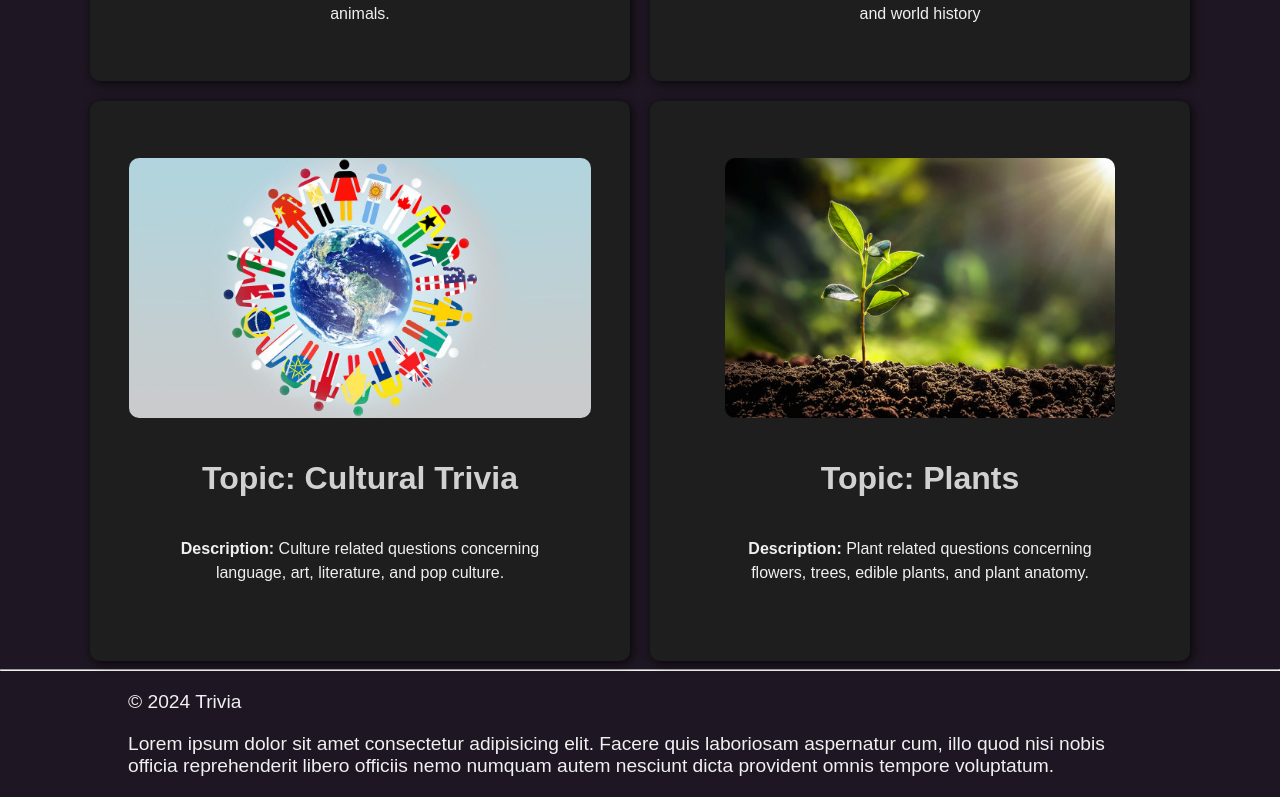
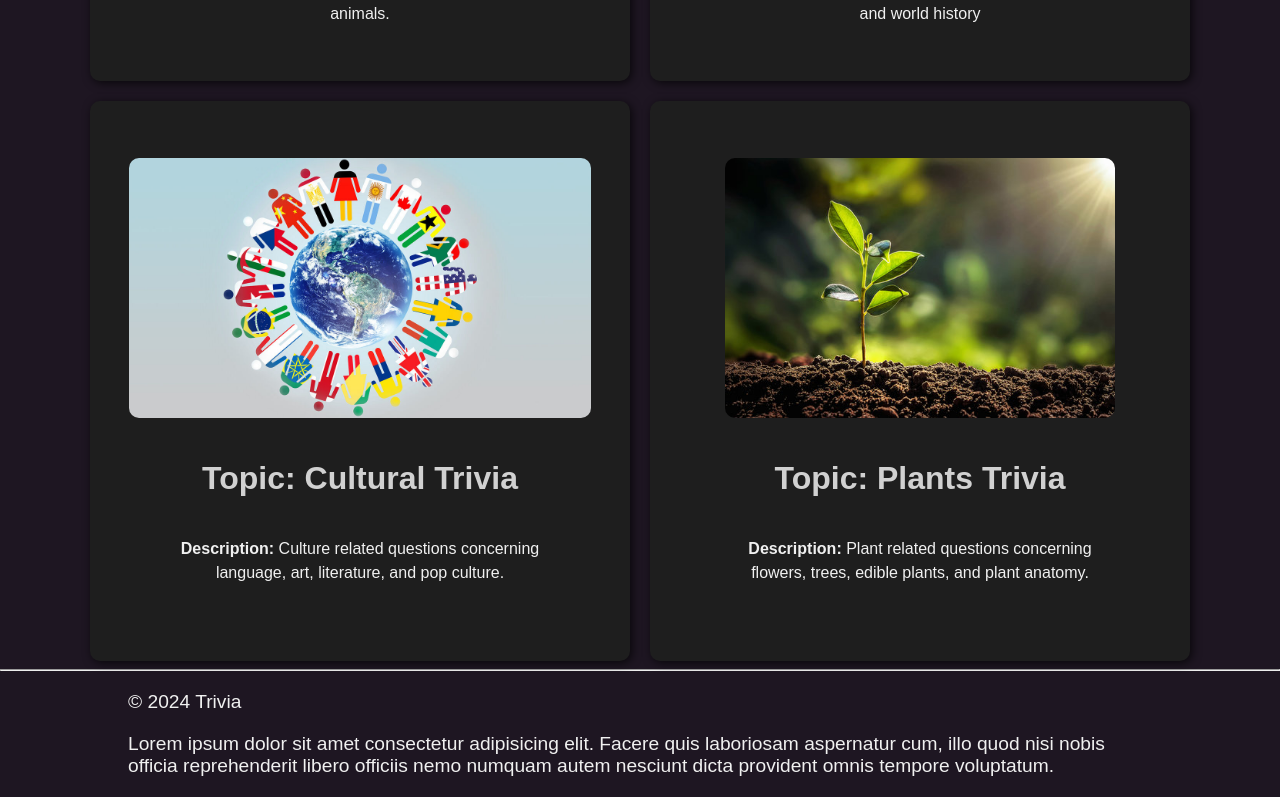
Before and after one commit to Heng-Pok/Trivia-App, a React (Vite) app: page / in a window 1280 px wide. Shown: the part 787-1584 px from the top of the page. Built offline with nearby package versions, Linux system fonts and the light colour scheme.

Commit message:
Update PlantCard.jsx

```diff
--- a/src/PlantCard.jsx
+++ b/src/PlantCard.jsx
@@ -5,7 +5,7 @@ function PlantCard( {onClick} ){
     return (
         <div className="card" onClick={onClick}>
             <img src = {profilePic} alt = "plants-picture" />
-            <h2>Topic: Plants</h2>
+            <h2>Topic: Plants Trivia</h2>
             <p><b>Description:</b> Plant related questions concerning flowers, trees, edible plants, and plant anatomy.</p>
         </div>
     )
```
